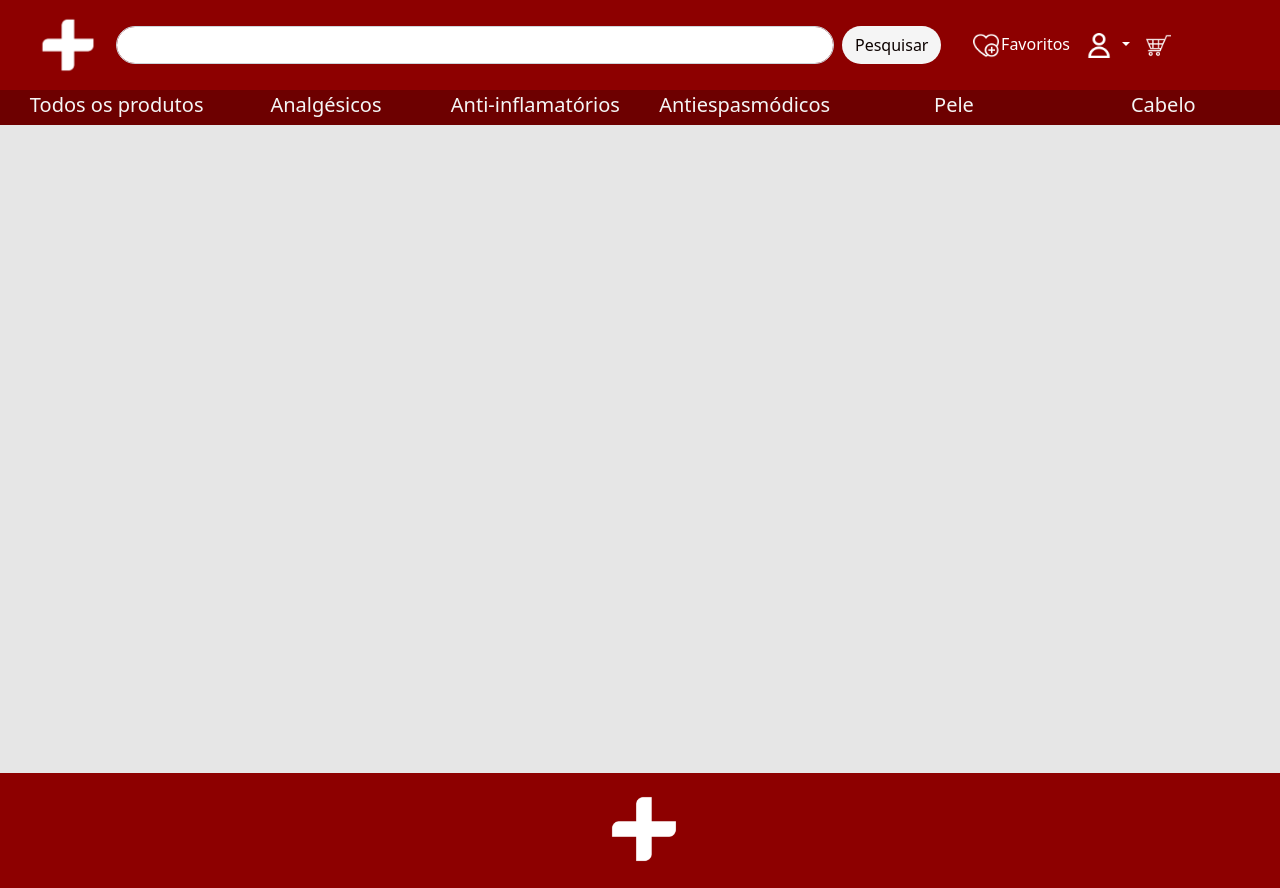
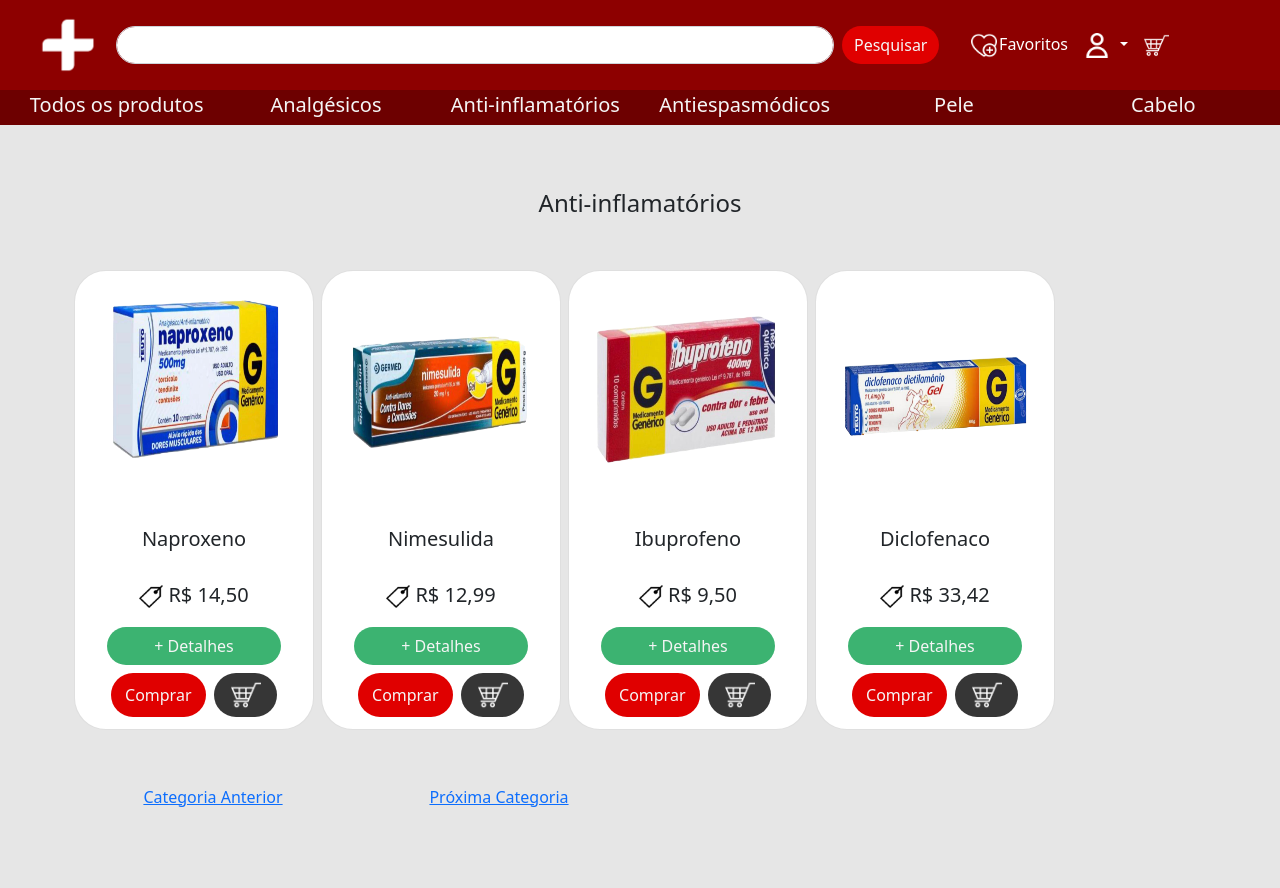
Before and after one commit to davidcarvalho-dev/FarmacoDelivery, a plain HTML site: page src/anti_inflamatorios.html in a window 1280 px wide. Shown: the top 888 px of the page. Drawn offline with nearby package versions, Linux system fonts and the light colour scheme.

Commit message:
tela de anti_inflamtoios criada

```diff
--- a/src/anti_inflamatorios.html
+++ b/src/anti_inflamatorios.html
@@ -10,6 +10,7 @@
   <link href="https://cdn.jsdelivr.net/npm/bootstrap@5.0.0-beta3/dist/css/bootstrap.min.css" rel="stylesheet"
     integrity="sha384-eOJMYsd53ii+scO/bJGFsiCZc+5NDVN2yr8+0RDqr0Ql0h+rP48ckxlpbzKgwra6" crossorigin="anonymous">
   <link rel="stylesheet" href="../styles/main.css">
+  <link rel="stylesheet" href="../styles/allproducts.css">
   <link rel="stylesheet" href="../styles/anti_inflamatorios.css" class="css">
 
 </head>
@@ -77,7 +78,7 @@
             </a>
           </div>
           <div class="col-12 col-sm-6 col-md-2 text-center ">
-            <a href="anti_inflamatorios.html" class="catego-links">
+            <a href="anti_inflamatorios.html" class="catego-links catego-prin">
               <h5>Anti-inflamatórios</h5>
             </a>
           </div>
@@ -105,34 +106,76 @@
 
 
   <main>
-    <br>
-    <br>
-    <br>
-    <br>
-    <br>
-    <br>
-    <br>
-    <br>
-    <br>
-    <br>
-    <br>
-    <br>
-    <br>
-    <br>
-    <br>
-    <br>
-    <br>
-    <br>
-    <br>
-    <br>
-    <br>
-    <br>
-    <br>
-    <br>
-    <br>
-    <br>
-    <br>
+    <div class="container linhap">
+      <h4 class="text-center mb-5">Anti-inflamatórios</h4>
+      <div class="row linhap">
+        <div class="col-12 col-sm-6 col-md-4 ms-1 mt-1 card">
+          <img class="img-fluid img-card imagem aumentar" src="../images/products/Naproxeno.png" alt="naproxeno">
+          <h5 class="text-center mt-3 card-title">
+            Naproxeno
+          </h5>
+          <h5 class="text-center mt-4"> <img src="../images/icons/price.png" class="img-fluid etiqueta"
+              alt="etiqueta de preço"> R$ 14,50</h5>
+          <div class="row botoes">
+            <button class="btn   botaov m-1 col-11" type="submit">+ Detalhes</button>
+            <button class="btn botao m-1 col-6" type="submit">Comprar</button>
+            <button class="btn   botaoc2 m-1 col-4" type="submit"> <img src="../images/icons/shopping-cart.png"
+                class="botao-carrinho" alt=""></button>
+          </div>
+        </div>
+        <div class="col-12 col-sm-6 col-md-4 ms-1 mt-1 card">
+          <img class="img-fluid img-card imagem aumentar" src="../images/products/Nimesulida.png" alt="nimesulida">
+          <h5 class="text-center mt-3 card-title">
+            Nimesulida
+          </h5>
+          <h5 class="text-center mt-4"> <img src="../images/icons/price.png" class="img-fluid etiqueta"
+              alt="etiqueta de preço"> R$ 12,99</h5>
+          <div class="row botoes">
+            <button class="btn   botaov m-1 col-11" type="submit">+ Detalhes</button>
+            <button class="btn botao m-1 col-6" type="submit">Comprar</button>
+            <button class="btn   botaoc2 m-1 col-4" type="submit"> <img src="../images/icons/shopping-cart.png"
+                class="botao-carrinho" alt=""></button>
+          </div>
+        </div>
+        <div class="col-12 col-sm-6 col-md-4 ms-1  mt-1 card">
+          <img class="img-fluid img-card imagem aumentar" src="../images/products/Ibuprofeno.png" alt="ibuprofeno">
+          <h5 class="text-center mt-3 card-title">
+            Ibuprofeno
+          </h5>
+          <h5 class="text-center mt-4"> <img src="../images/icons/price.png" class="img-fluid etiqueta"
+              alt="etiqueta de preço"> R$ 9,50</h5>
+          <div class="row botoes">
+            <button class="btn   botaov m-1 col-11" type="submit">+ Detalhes</button>
+            <button class="btn botao m-1 col-6" type="submit">Comprar</button>
+            <button class="btn   botaoc2 m-1 col-4" type="submit"> <img src="../images/icons/shopping-cart.png"
+                class="botao-carrinho" alt=""></button>
+          </div>
+        </div>
+        <div class="col-12 col-sm-6 col-md-4 ms-1 mt-1 card">
+          <img class="img-fluid img-card imagem aumentar" src="../images/products/Anti-inflamatórios •Diclofenaco.png"
+              alt="fentanil">
+          <h5 class="text-center mt-3 card-title">
+              Diclofenaco
+          </h5>
+          <h5 class="text-center mt-4"> <img src="../images/icons/price.png" class="img-fluid etiqueta"
+              alt="etiqueta de preço"> R$ 33,42</h5>
+          <div class="row botoes">
+              <button class="btn   botaov m-1 col-11" type="submit">+ Detalhes</button>
+              <button class="btn botao m-1 col-6" type="submit">Comprar</button>
+              <button class="btn   botaoc2 m-1 col-4" type="submit"> <img
+                      src="../images/icons/shopping-cart.png" class="botao-carrinho" alt=""></button>
+          </div>
+      </div>
 
+
+      </div>
+      <div class="row div-proxcatego">
+        <button class="btn btn-catego m-1 col-2 m-5" type="submit"> <a href="analgesicos.html" class="linkb"> Categoria
+            Anterior </a> </button>
+        <button class="btn btn-catego m-1 col-2 m-5" type="submit"> <a href="antiespasmodicos.html" class="linkb">
+            Próxima Categoria </a></button>
+      </div>
+    </div>
 
   </main>
 
```
